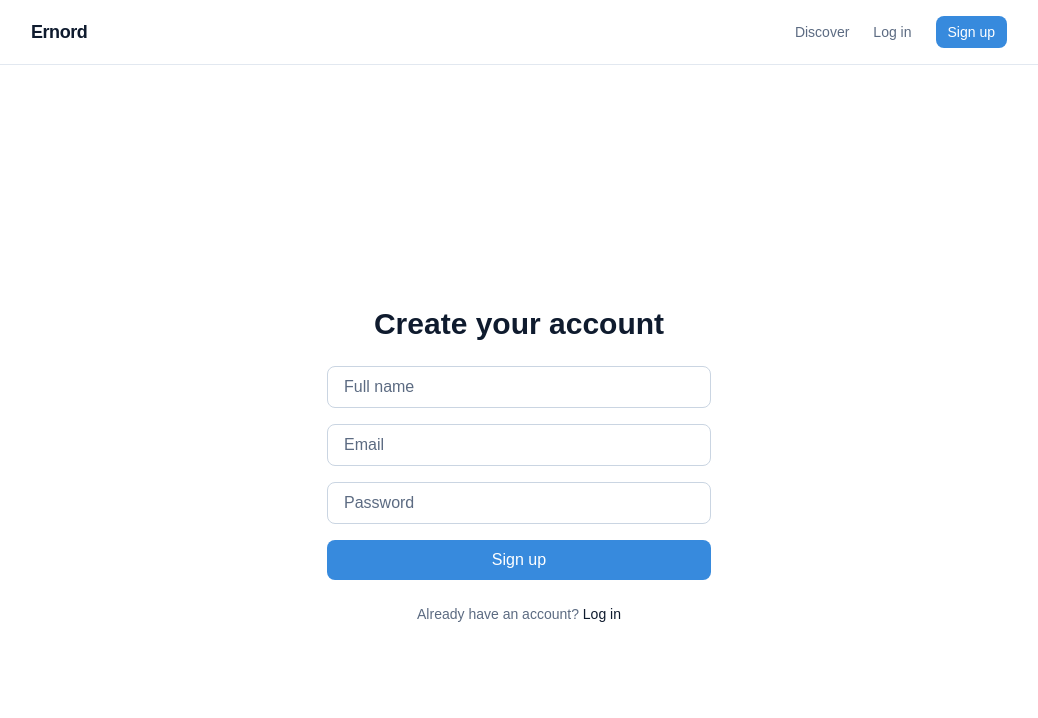
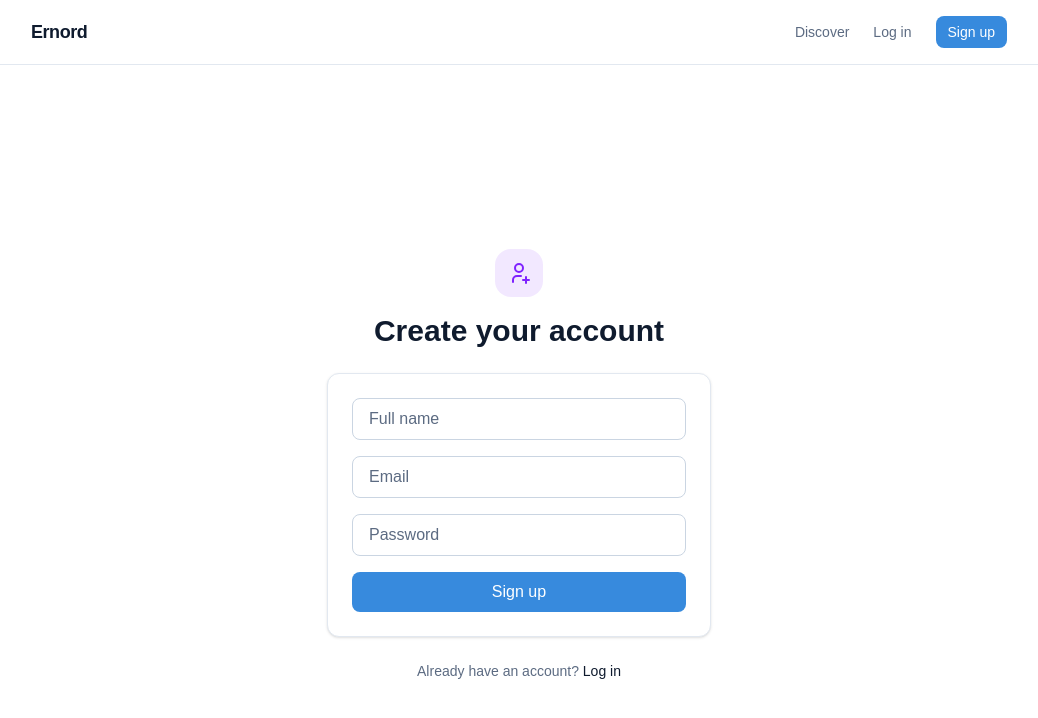
Before and after one commit to ErYusufNet/devgym, a Next.js app in the folder frontend/: page /register in a window 1280 px wide. Shown: the top 718 px of the page, without its empty margins (121-1159 px from the left). Built offline with nearby package versions, Linux system fonts and the light colour scheme.

Commit message:
Apply colorful icon badge visual language to login and register pages
Co-Authored-By: Claude Sonnet 5 <noreply@anthropic.com>

```diff
--- a/frontend/src/app/login/page.js
+++ b/frontend/src/app/login/page.js
@@ -1,6 +1,9 @@
 "use client";
 
 import { useState } from "react";
+import ScrollReveal from "@/components/ScrollReveal";
+import IconBadge from "@/components/IconBadge";
+import { IconLogin } from "@/components/icons/TablerIcons";
 
 export default function Login() {
   const [email, setEmail] = useState("");
@@ -37,11 +40,17 @@ export default function Login() {
   }
 
   return (
-    <div className="min-h-screen flex items-center justify-center bg-white px-6">
-      <div className="w-full max-w-sm">
+    <div className="min-h-screen flex items-center justify-center bg-white px-6 py-12">
+      <ScrollReveal className="w-full max-w-sm">
+        <div className="flex justify-center mb-4">
+          <IconBadge icon={IconLogin} color="blue" />
+        </div>
         <h1 className="text-3xl font-semibold text-navy mb-6 text-center">Log in to DevGym</h1>
 
-        <form onSubmit={handleSubmit} className="flex flex-col gap-4">
+        <form
+          onSubmit={handleSubmit}
+          className="flex flex-col gap-4 border border-slate-200 rounded-xl shadow-sm bg-white p-6"
+        >
           <input
             type="email"
             placeholder="Email"
@@ -73,7 +82,7 @@ export default function Login() {
         <p className="text-sm text-secondary text-center mt-6">
           Don&apos;t have an account? <a href="/register" className="text-navy font-medium">Sign up</a>
         </p>
-      </div>
+      </ScrollReveal>
     </div>
   );
 }
--- a/frontend/src/app/register/page.js
+++ b/frontend/src/app/register/page.js
@@ -2,6 +2,9 @@
 
 import { useState } from "react";
 import { useRouter } from "next/navigation";
+import ScrollReveal from "@/components/ScrollReveal";
+import IconBadge from "@/components/IconBadge";
+import { IconUserPlus } from "@/components/icons/TablerIcons";
 
 export default function Register() {
   const router = useRouter();
@@ -41,11 +44,17 @@ export default function Register() {
   }
 
   return (
-    <div className="min-h-screen flex items-center justify-center bg-white px-6">
-      <div className="w-full max-w-sm">
+    <div className="min-h-screen flex items-center justify-center bg-white px-6 py-12">
+      <ScrollReveal className="w-full max-w-sm">
+        <div className="flex justify-center mb-4">
+          <IconBadge icon={IconUserPlus} color="purple" />
+        </div>
         <h1 className="text-3xl font-semibold text-navy mb-6 text-center">Create your account</h1>
 
-        <form onSubmit={handleSubmit} className="flex flex-col gap-4">
+        <form
+          onSubmit={handleSubmit}
+          className="flex flex-col gap-4 border border-slate-200 rounded-xl shadow-sm bg-white p-6"
+        >
           <input
             type="text"
             placeholder="Full name"
@@ -85,7 +94,7 @@ export default function Register() {
         <p className="text-sm text-secondary text-center mt-6">
           Already have an account? <a href="/login" className="text-navy font-medium">Log in</a>
         </p>
-      </div>
+      </ScrollReveal>
     </div>
   );
 }
--- a/frontend/src/components/icons/TablerIcons.js
+++ b/frontend/src/components/icons/TablerIcons.js
@@ -239,3 +239,24 @@ export function IconTrash({ className = "w-5 h-5" }) {
     </svg>
   );
 }
+
+export function IconLogin({ className = "w-5 h-5" }) {
+  return (
+    <svg {...base} className={className}>
+      <path d="M15 8v-2a2 2 0 0 0 -2 -2h-7a2 2 0 0 0 -2 2v12a2 2 0 0 0 2 2h7a2 2 0 0 0 2 -2v-2" />
+      <path d="M21 12h-13l3 -3" />
+      <path d="M11 15l-3 -3" />
+    </svg>
+  );
+}
+
+export function IconUserPlus({ className = "w-5 h-5" }) {
+  return (
+    <svg {...base} className={className}>
+      <path d="M8 7a4 4 0 1 0 8 0a4 4 0 0 0 -8 0" />
+      <path d="M16 19h6" />
+      <path d="M19 16v6" />
+      <path d="M6 21v-2a4 4 0 0 1 4 -4h4" />
+    </svg>
+  );
+}
```
